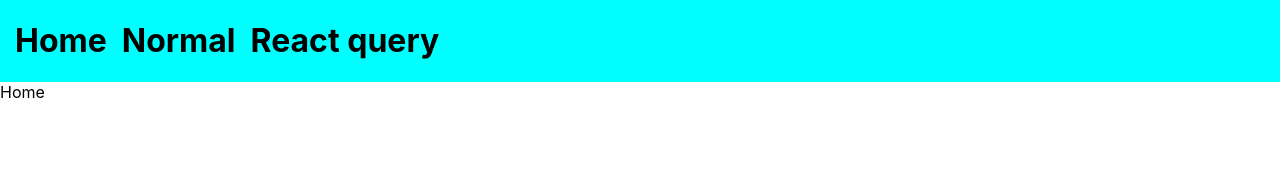
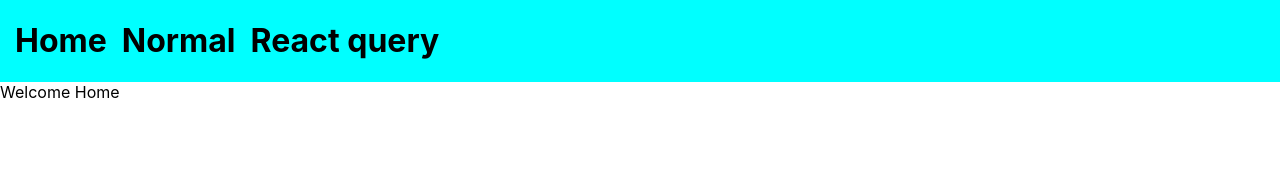
Before and after one commit to MRDev-yt/React-query-yt, a React (Create React App) app: page / in a window 1280 px wide. Shown: the top 172 px of the page. Built offline with nearby package versions, Linux system fonts and the light colour scheme.

Commit message:
home changes

```diff
--- a/src/components/Home.js
+++ b/src/components/Home.js
@@ -1,9 +1,7 @@
-import React from 'react';
+import React from "react";
 
 function Home() {
-  return <div>
-      Home
-  </div>;
+  return <div>Welcome Home</div>;
 }
 
 export default Home;
```
